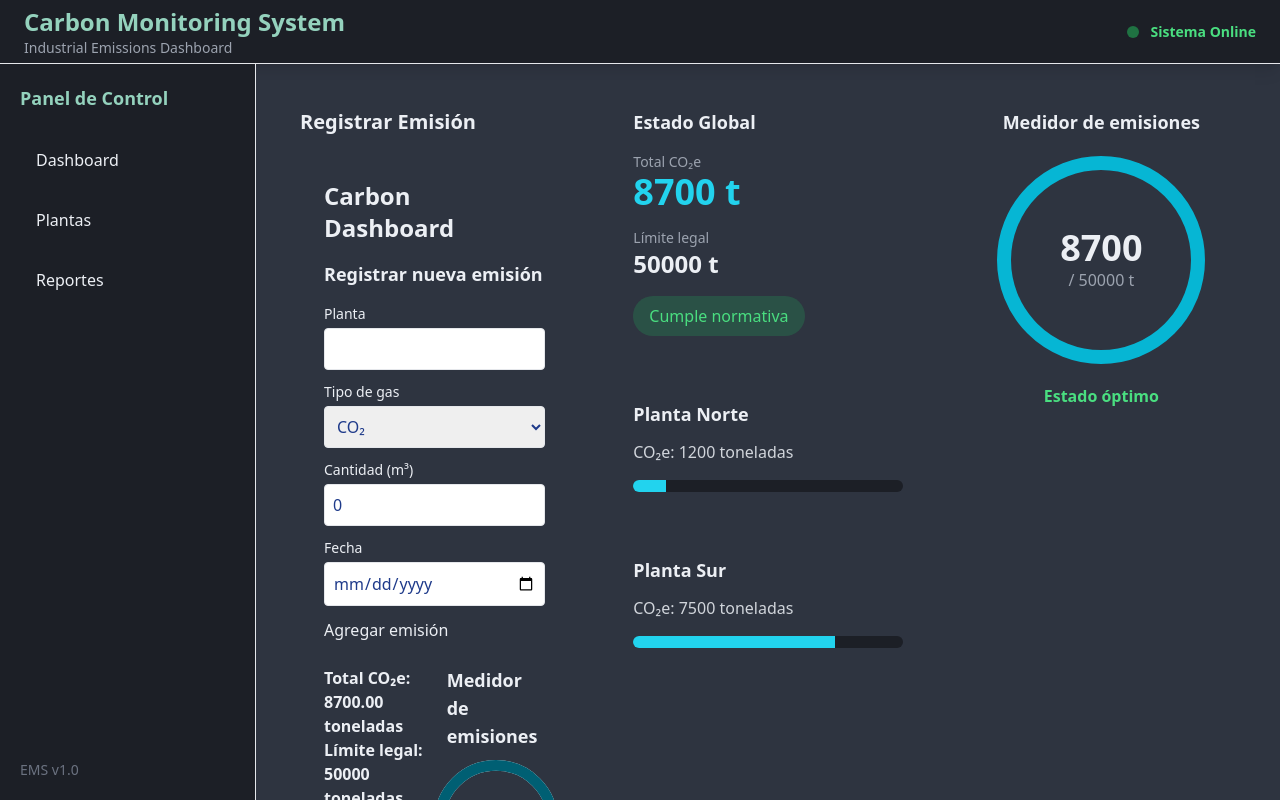
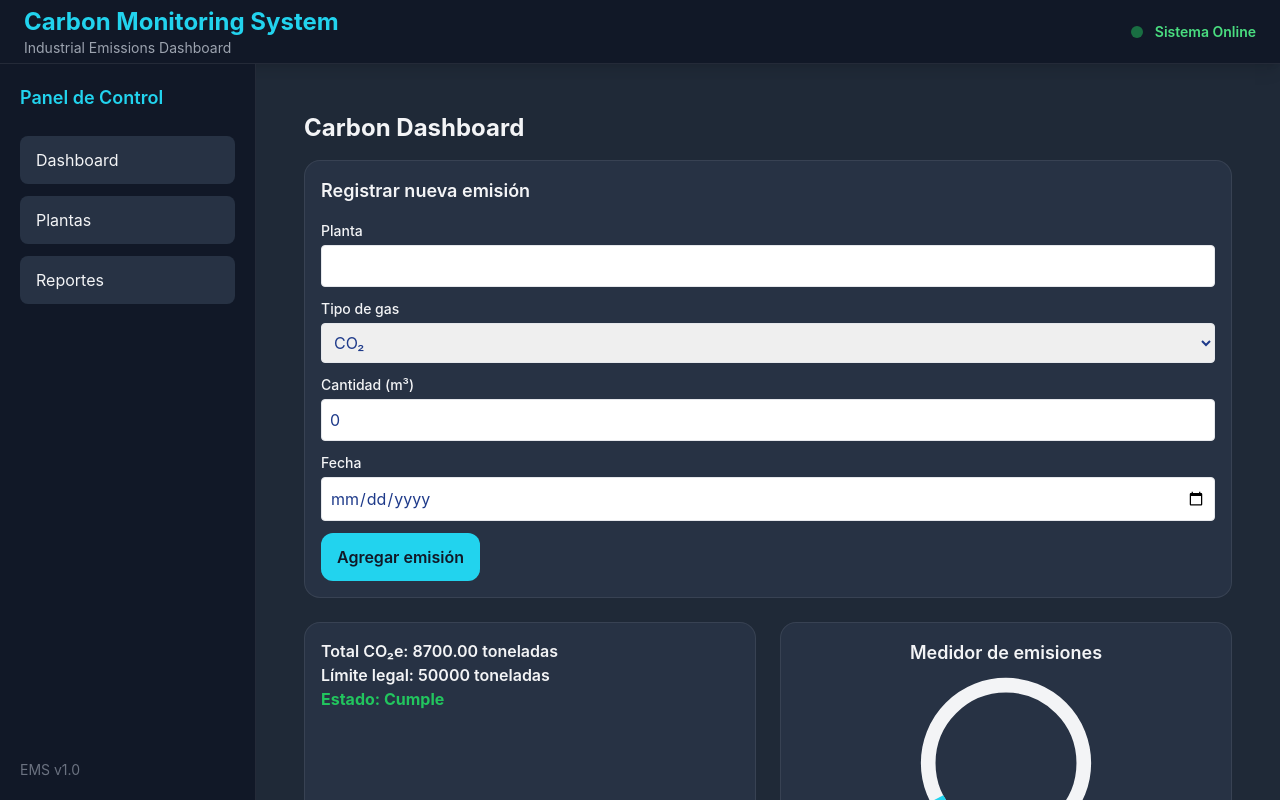
Before and after one commit to FlorLlosa/monitoreo_emisiones_huella, a Vue app: page / in a window 1280 px wide. Built offline with nearby package versions, Linux system fonts and the light colour scheme.

Commit message:
feat(ui): mejora visual del dashboard y panel de navegación

```diff
--- a/src/charts/GaugeMeter.vue
+++ b/src/charts/GaugeMeter.vue
@@ -1,6 +1,5 @@
 <script lang="ts">
 import { defineComponent, computed } from 'vue';
-import { PropType } from 'vue';
 
 export default defineComponent({
   name: 'GaugeMeter',
@@ -10,7 +9,9 @@ export default defineComponent({
   },
   setup(props) {
     const percentage = computed(() => Math.min((props.value / props.limit) * 100, 100));
-    return { percentage };
+    const percentageText = computed(() =>
+      percentage.value.toFixed(1));
+    return { percentage, percentageText };
   }
 });
 </script>
@@ -18,7 +19,7 @@ export default defineComponent({
 <template>
   <div class="card flex flex-col items-center">
     <h3 class="text-lg font-semibold mb-2">Medidor de emisiones</h3>
-    <svg viewBox="0 0 36 36" class="w-32 h-32">
+    <svg viewBox="0 0 36 36" class="w-44 h-44 -rotate-90">
       <path
         class="text-industrial-light"
         stroke="currentColor"
@@ -29,16 +30,18 @@ export default defineComponent({
            a 15.9155 15.9155 0 0 1 0 -31.831"
       />
       <path
-        class="text-energy-primary"
+        class="text-energy-accent"
         stroke="currentColor"
         stroke-width="3"
         fill="none"
-        stroke-dasharray="{{ percentage }}, 100"
+        :stroke-dasharray="`${percentage}, 100`"
+        transform="rotate(-90 18 18)"
         d="M18 2.0845
            a 15.9155 15.9155 0 0 1 0 31.831
            a 15.9155 15.9155 0 0 1 0 -31.831"
       />
     </svg>
+    <p class="text-2xl font-bold text-cyan-400">{{ percentageText }}%</p>
     <p class="mt-2 font-bold">{{ value }} / {{ limit }} toneladas</p>
   </div>
 </template>
--- a/src/index.css
+++ b/src/index.css
@@ -2,7 +2,79 @@
 @tailwind components;
 @tailwind utilities;
 
-/* estilos globales propios */
-body {
-  @apply bg-pink-100 text-pink-800;
+/* Estilos Globales Propios */
+html,
+body,
+#app {
+  margin: 0;
+  padding: 0;
+  min-height: 100%;
+  font-family: Inter, sans-serif;
 }
+body{
+  background-color: #1f2937;
+  color: #f3f4f6;
+}
+/*--- Clases Industriales ---*/
+.bg-industrial-medium {
+  background: #1f2937;
+}
+.bg-industrial-dark {
+  background: #111827;
+}
+.bg-industrial-card {
+  background: #273244;
+}
+.bg-industrial-hover {
+  background: #334155;
+}
+.border-industrial-border {
+  border-color: rgba(255, 255, 255, 0.08);
+}
+.text-industrial-light {
+  color: #f3f4f6;
+}
+.text-energy-accent {
+  color: #22d3ee;
+}
+.text-energy-primary {
+  color: #22d3ee;
+}
+/* --- Cards --- */
+.card {
+  background: #273244;
+  border: 1px solid rgba(255,255,255,0.08);
+  border-radius: 1rem;
+  padding: 1rem;
+}
+/* --- Botones --- */
+.btn-primary {
+  background: #22d3ee;
+  color: #111827;
+  font-weight: 600;
+  padding: 0.75rem 1rem;
+  border-radius: 0.75rem;
+  transition: 0.2s;
+}
+.btn-primary:hover {
+  opacity: 0.9;
+}
+/* --- Alertas --- */
+.text-alert-success {
+  color: #22c55e;
+}
+.card-alert {
+  color: #ef4444;
+}
+/* -- Inputs --- */
+input,
+select,
+textarea {
+  color: #1e3a8a;
+}
+.industrial-card {
+  background: #273244;
+  border: 1px solid rgba(255,255,255,0.08);
+  border-radius: 1rem;
+  box-shadow: 0 4px 12px rgba(0,0,0,0.3);
+}
--- a/src/view/Home.vue
+++ b/src/view/Home.vue
@@ -4,49 +4,14 @@ import CarbonDashboard from '@/components/CarbonDashboard.vue';
 
 export default defineComponent({
   name: 'Home',
-
   components: {
     CarbonDashboard
   },
-
   setup() {
-
     const currentView = ref('dashboard');
 
-    const plants = [
-      {
-        name: 'Planta Norte',
-        emissions: 1200,
-        percentage: 12,
-        status: 'Cumple'
-      },
-      {
-        name: 'Planta Sur',
-        emissions: 7500,
-        percentage: 75,
-        status: 'Cumple'
-      }
-    ];
-
-    const reports = [
-      {
-        title: 'Reporte Diario',
-        date: '29/05/2026'
-      },
-      {
-        title: 'Reporte Semanal',
-        date: '28/05/2026'
-      },
-      {
-        title: 'Reporte Mensual',
-        date: '01/05/2026'
-      }
-    ];
-
     return {
-      currentView,
-      plants,
-      reports
+      currentView
     };
   }
 });
@@ -54,7 +19,6 @@ export default defineComponent({
 
 <template>
   <div class="min-h-screen bg-industrial-medium text-industrial-light">
-
     <!-- HEADER -->
     <header class="h-16 bg-industrial-dark border-b border-industrial-border flex items-center justify-between px-6 shadow-lg">
       <div>
@@ -80,111 +44,33 @@ export default defineComponent({
         <h2 class="text-lg font-semibold mb-6 text-energy-accent">Panel de Control</h2>
         <nav class="space-y-3">
           <!-- DASHBOARD -->
-          <button @click="currentView = 'dashboard'"class="w-full text-left px-4 py-3 rounded-lg bg-industrial-card hover:bg-industrial-hover transition">Dashboard</button>
+          <button @click="currentView = 'dashboard'" class="w-full text-left px-4 py-3 rounded-lg bg-industrial-card hover:bg-industrial-hover transition">Dashboard</button>
           <!-- PLANTAS -->
-          <button @click="currentView = 'plants'"class="w-full text-left px-4 py-3 rounded-lg bg-industrial-card hover:bg-industrial-hover transition">Plantas</button>
+          <button @click="currentView = 'plants'" class="w-full text-left px-4 py-3 rounded-lg bg-industrial-card hover:bg-industrial-hover transition">Plantas</button>
           <!-- REPORTES -->
-          <button @click="currentView = 'reports'"class="w-full text-left px-4 py-3 rounded-lg bg-industrial-card hover:bg-industrial-hover transition">Reportes</button>
+          <button @click="currentView = 'reports'" class="w-full text-left px-4 py-3 rounded-lg bg-industrial-card hover:bg-industrial-hover transition">Reportes</button>
         </nav>
         <!-- FOOTER -->
         <div class="mt-auto pt-6 text-sm text-gray-500"> EMS v1.0 </div>
       </aside>
       <!-- CONTENT -->
       <main class="flex-1 overflow-auto p-6">
-        <!-- ================= DASHBOARD ================= -->
-        <div v-if="currentView === 'dashboard'"class="grid grid-cols-1 xl:grid-cols-3 gap-6">
-          <!-- COLUMN 1 -->
-          <section class="space-y-6">
-            <div class="industrial-card p-5">
-              <h2 class="text-xl font-semibold mb-5">
-                Registrar Emisión
-              </h2>
-              <CarbonDashboard />
-            </div>
-          </section>
-          <!-- COLUMN 2 -->
-          <section class="space-y-6">
-            <!-- GLOBAL -->
-            <div class="industrial-card p-5">
-              <h2 class="text-lg font-semibold mb-4">
-                Estado Global
-              </h2>
-              <div class="space-y-4">
-                <div>
-                  <p class="text-gray-400 text-sm">
-                    Total CO₂e
-                  </p>
-                  <h3 class="text-4xl font-bold text-cyan-400">8700 t </h3>
-                </div>
-                <div>
-                  <p class="text-gray-400 text-sm">
-                    Límite legal
-                  </p>
-                  <h3 class="text-2xl font-semibold">
-                    50000 t
-                  </h3>
-                </div>
-                <div class="inline-flex items-center gap-2 px-4 py-2 rounded-full bg-green-500/20 text-green-400">Cumple normativa</div>
-              </div>
-            </div>
-            <!-- PLANTAS -->
-            <div v-for="plant in plants":key="plant.name" class="industrial-card p-5">
-              <h2 class="text-lg font-semibold mb-3">
-                {{ plant.name }}
-              </h2>
-              <p class="text-gray-300">
-                CO₂e: {{ plant.emissions }} toneladas
-              </p>
-              <div class="mt-4 h-3 rounded-full bg-industrial-dark overflow-hidden"><div class="h-full bg-cyan-400" :style="{ width: plant.percentage + '%' }"></div>
-              </div>
-            </div>
-          </section>
-          <!-- COLUMN 3 -->
-          <section class="space-y-6">
-            <!-- GAUGE -->
-            <div class="industrial-card p-5 flex flex-col items-center">
-              <h2 class="text-lg font-semibold mb-5">
-                Medidor de emisiones
-              </h2>
-              <div class="w-52 h-52 rounded-full border-[14px] border-cyan-500 flex items-center justify-center">
-                <div class="text-center">
-                  <h3 class="text-4xl font-bold">
-                    8700
-                  </h3>
-                  <p class="text-gray-400"> / 50000 t </p>
-                </div>
-              </div>
-              <p class="mt-5 text-green-400 font-semibold">Estado óptimo </p>
-            </div>
-          </section>
+
+        <!-- Dashboard -->
+        <CarbonDashboard v-if="currentView === 'dashboard'" />
+        <!-- Plantas -->
+        <div v-else-if="currentView === 'plants'" class="industrial-card p-6">
+          <h2 class="text-2xl font-bold text-energy-accent mb-4">Plantas Registradas</h2>
+          <p class="text-gray-300">Listado de Plantas.</p>
         </div>
-        <!-- ================= PLANTAS ================= -->
-        <div v-else-if="currentView === 'plants'" class="grid grid-cols-1 md:grid-cols-2 xl:grid-cols-3 gap-6">
-          <div v-for="plant in plants":key="plant.name" class="industrial-card p-6">
-          <h2 class="text-xl font-semibold mb-4">
-              {{ plant.name }}
-            </h2>
-            <p class="text-4xl font-bold text-cyan-400">
-              {{ plant.emissions }} t
-            </p>
-            <p class="mt-4 text-green-400 font-semibold">
-              {{ plant.status }}
-            </p>
-          </div>
+        <!--Reportes-->
+        <div v-else-if= "currentView === 'reports'" class="industrial-card p-6">
+          <h2 class="text-2xl font-bold text-energy-accent mb-4">Reportes</h2>
+          <p class="text-gray-300">Módulo preparado para exportación PDF</p>
+
+          <button class="mt-4 px-4 py-2 rounded-lg bg-cyan-600 hover:bg-cyan-700">Descargar PDF</button>
         </div>
-        <!-- ================= REPORTES ================= -->
-        <div v-else-if="currentView === 'reports'" class="space-y-4">
-          <div v-for="report in reports":key="report.title" class="industrial-card p-5 flex items-center justify-between"><div>
-              <h2 class="text-lg font-semibold">
-                {{ report.title }}
-              </h2>
-              <p class="text-gray-400">
-                {{ report.date }}
-              </p>
-            </div>
-            <button class="px-4 py-2 rounded-lg bg-cyan-500 hover:bg-cyan-400 text-black font-semibold transition">Ver</button>
-          </div>
-        </div>
+
       </main>
     </div>
   </div>
```
